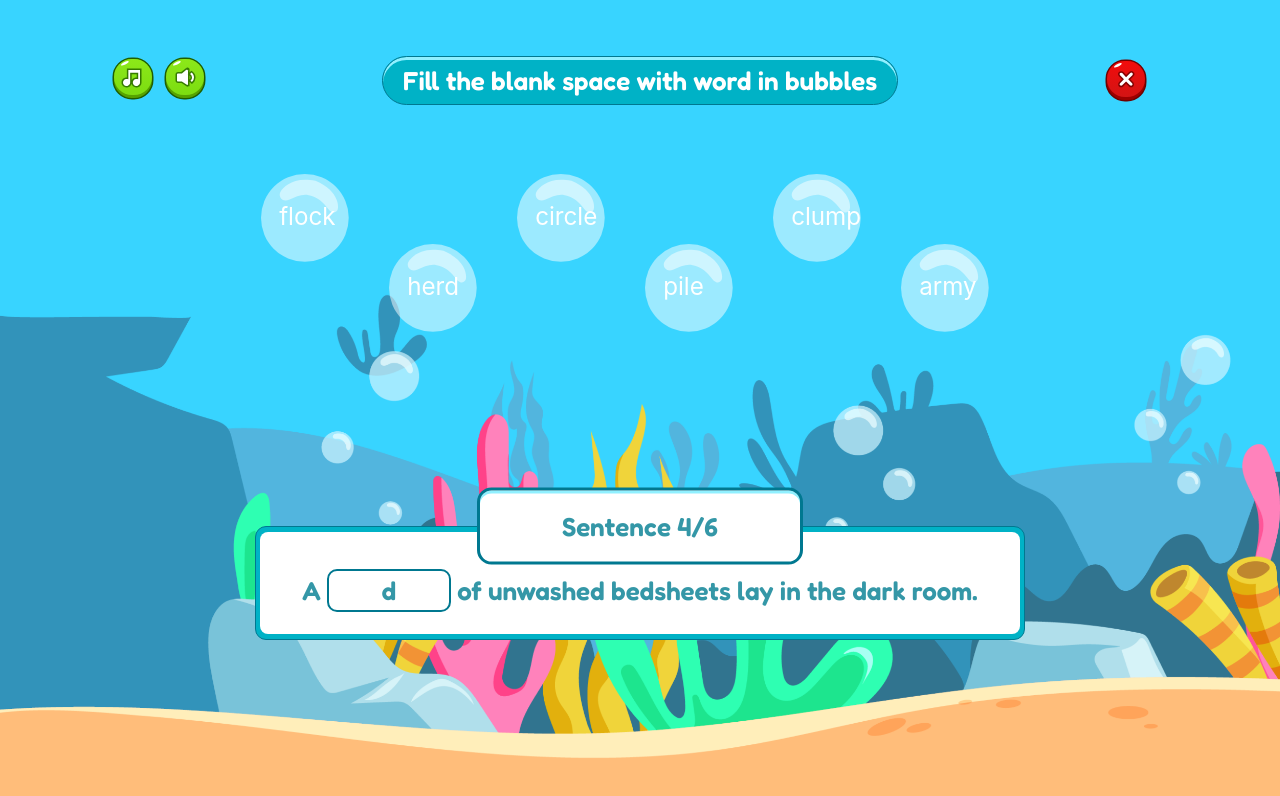
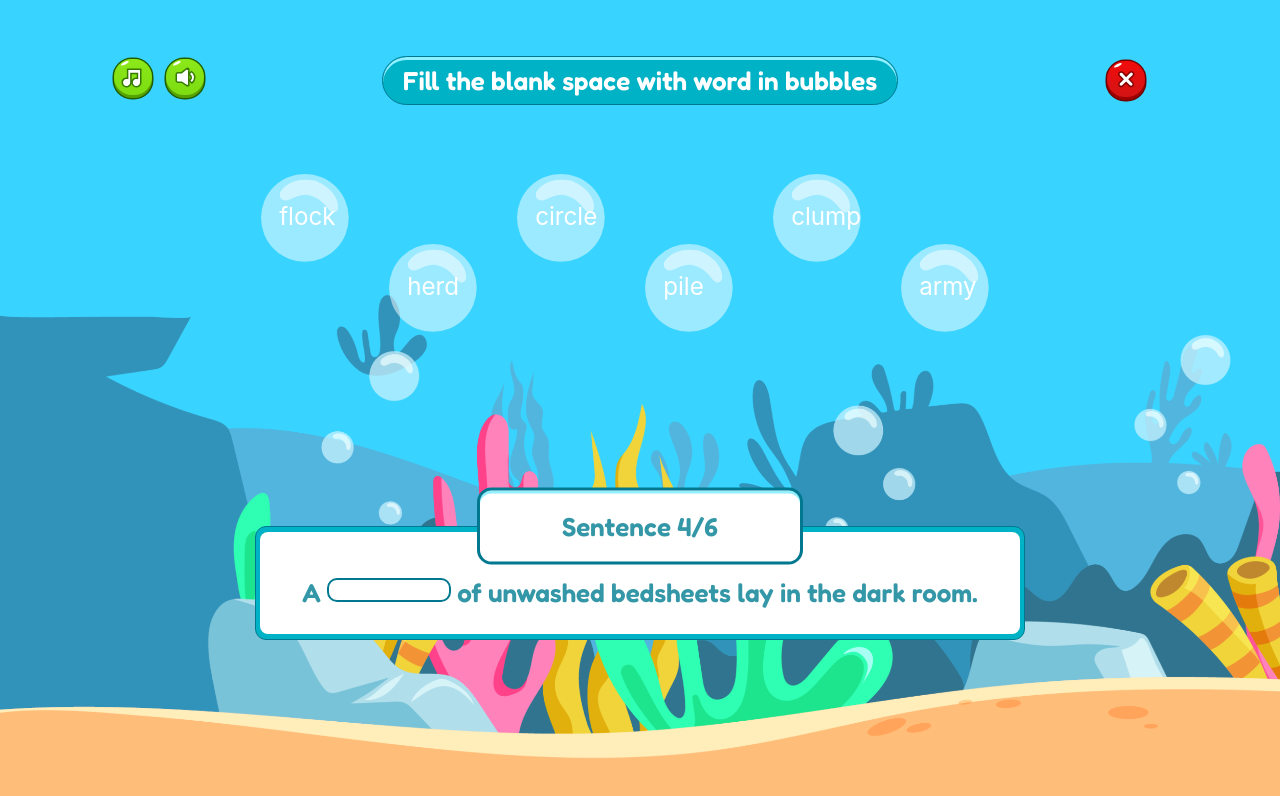
Before and after one commit to i-am-dev-Siddhesh/kids-app, a Next.js app: page / in a window 1280 px wide. Shown: the top 796 px of the page. Built offline with nearby package versions, Linux system fonts and the light colour scheme; a web font is replaced by a local one.

Commit message:
fix: answer selection under dev

```diff
--- a/src/components/Banner/index.js
+++ b/src/components/Banner/index.js
@@ -1,11 +1,27 @@
+import { useState } from "react";
 import { Bubble } from "../../svgs/Bubble";
 import styles from "./banner.module.css";
 
 export const Banner = () => {
+    const rightAnswer = "flock";
+
+    const [selectedAnswer, setSelectedAnswer] = useState();
     const arr = ["flock", "herd", "circle", "pile", "clump", "army"];
 
     const onClick = (text) => {
         console.log("text", text);
+        setSelectedAnswer(text);
+    };
+
+    const successFullAnswerCss = {
+        background: "#5EBE00",
+        border: "1px solid #478F00",
+        boxShadow: "inset 0px 2px 0px #88ED39",
+    };
+    const errorAnswerCss = {
+        background: "#D40000",
+        border: " 1px solid #950000",
+        boxShadow: "inset 0px 2px 0px #FF9191",
     };
     return (
         <div className={styles.bannerParent}>
@@ -39,9 +55,26 @@ export const Banner = () => {
                 </div>
                 <div className={styles.footerSectionBox}>
                     <div className={styles.innerSection}>
-                        <p style={{ color: "#3497A7", marginTop: "40px" }}>
-                            A <div className={styles.answerBox}>d</div> of
-                            unwashed bedsheets lay in the dark room.
+                        <p
+                            style={{
+                                color: "#3497A7",
+                                marginTop: "40px",
+                            }}
+                        >
+                            A{" "}
+                            <span
+                                className={styles.answerBox}
+                                style={
+                                    selectedAnswer
+                                        ? selectedAnswer === rightAnswer
+                                            ? successFullAnswerCss
+                                            : errorAnswerCss
+                                        : {}
+                                }
+                            >
+                                {selectedAnswer}
+                            </span>{" "}
+                            of unwashed bedsheets lay in the dark room.
                         </p>
                     </div>
                 </div>
--- a/src/svgs/Bubble.js
+++ b/src/svgs/Bubble.js
@@ -1,4 +1,4 @@
-export const Bubble = ({ text, onClick }) => {
+export const Bubble = ({ text, onClick, fill = "white" }) => {
     return (
         <svg
             width="118"
@@ -11,7 +11,7 @@ export const Bubble = ({ text, onClick }) => {
                 cx="29"
                 cy="29"
                 r="29"
-                fill="white"
+                fill={fill}
                 fillOpacity="0.5"
                 style={{
                     cursor: "pointer",
@@ -22,11 +22,11 @@ export const Bubble = ({ text, onClick }) => {
             />
             <path
                 d="M13 11.5C15 8.49997 21.5 1.49997 36 4.49997C52.5 11.4999 51.5 23 50.5 24C49.5 25 47.5 27.5 43.5 22C39.5 16.5 35.5 15 31.5 14C27.5 13 23 15 18.5 17C14 19 11 14.5 13 11.5Z"
-                fill="white"
+                fill={fill}
                 fillOpacity="0.5"
             />
             <a onClick={() => onClick(text)}>
-                <text x="12" y="34" fill="white">
+                <text x="12" y="34" fill={fill}>
                     {text}
                 </text>
             </a>
```
